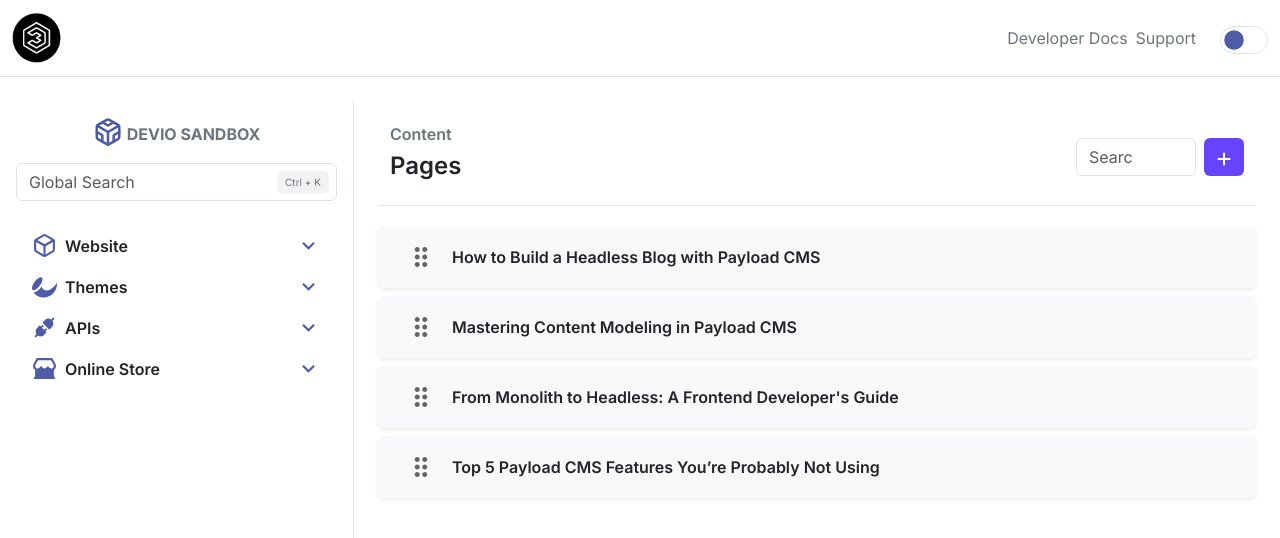
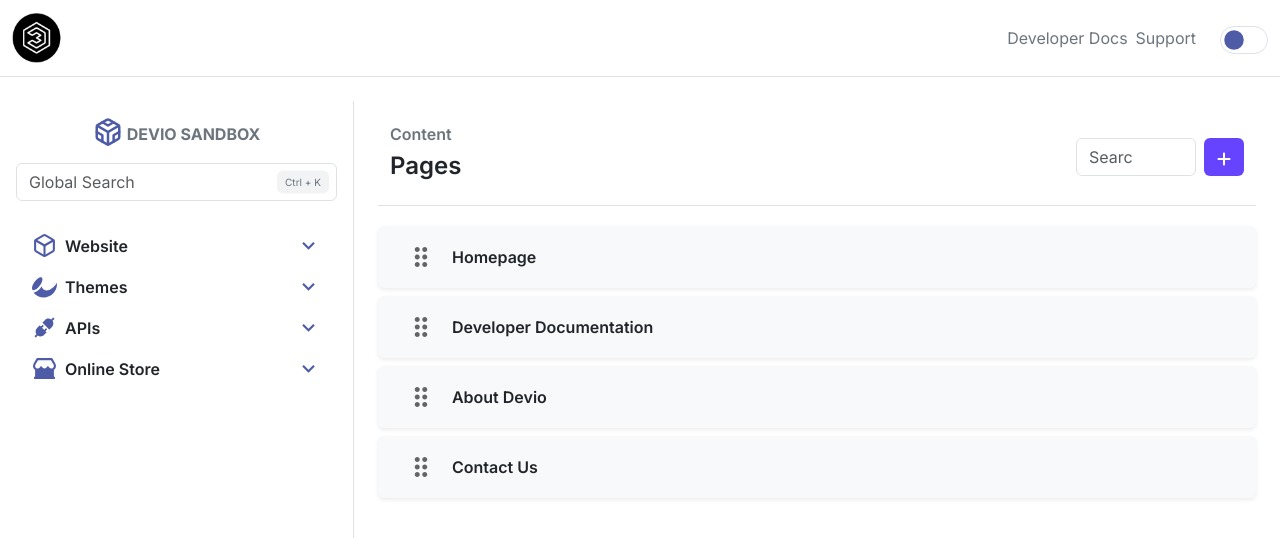
Before and after one commit to keatonmurray/devio-api-sandbox, a React (Vite) app in the folder panel/: page / in a window 1280 px wide. Shown: the top 538 px of the page. Built offline with nearby package versions, Linux system fonts and the light colour scheme.

Commit message:
Completed Pages UI

```diff
--- a/panel/src/pages/content/Pages.jsx
+++ b/panel/src/pages/content/Pages.jsx
@@ -35,7 +35,7 @@ const Pages = ({isDark}) => {
               <div className="card-body d-flex align-items-center justify-content-start gap-3">
                 <MdDragIndicator size="30" cursor="pointer" className={`indicator-light ${isDark ? 'indicator-dark' : ''}`} />
                 <div className="flex-grow-1">
-                  <p className="fw-semibold mb-0 lh-sm blog-title">How to Build a Headless Blog with Payload CMS</p>
+                  <p className="fw-semibold mb-0 lh-sm blog-title">Homepage</p>
                 </div>
               </div>
             </div>
@@ -44,7 +44,7 @@ const Pages = ({isDark}) => {
               <div className="card-body d-flex align-items-center justify-content-start gap-3">
                 <MdDragIndicator size="30" cursor="pointer" className={`indicator-light ${isDark ? 'indicator-dark' : ''}`} />
                 <div className="flex-grow-1">
-                  <p className="fw-semibold mb-0 lh-sm blog-title">Mastering Content Modeling in Payload CMS</p>
+                  <p className="fw-semibold mb-0 lh-sm blog-title">Developer Documentation</p>
                 </div>
               </div>
             </div>
@@ -53,7 +53,7 @@ const Pages = ({isDark}) => {
               <div className="card-body d-flex align-items-center justify-content-start gap-3">
                 <MdDragIndicator size="30" cursor="pointer" className={`indicator-light ${isDark ? 'indicator-dark' : ''}`} />
                 <div className="flex-grow-1">
-                  <p className="fw-semibold mb-0 lh-sm blog-title">From Monolith to Headless: A Frontend Developer's Guide</p>
+                  <p className="fw-semibold mb-0 lh-sm blog-title">About Devio</p>
                 </div>
               </div>
             </div>
@@ -62,7 +62,7 @@ const Pages = ({isDark}) => {
               <div className="card-body d-flex align-items-center justify-content-start gap-3">
                 <MdDragIndicator size="30" cursor="pointer" className={`indicator-light ${isDark ? 'indicator-dark' : ''}`} />
                 <div className="flex-grow-1">
-                  <p className="fw-semibold mb-0 lh-sm blog-title">Top 5 Payload CMS Features You’re Probably Not Using</p>
+                  <p className="fw-semibold mb-0 lh-sm blog-title">Contact Us</p>
                 </div>
               </div>
             </div>
```
